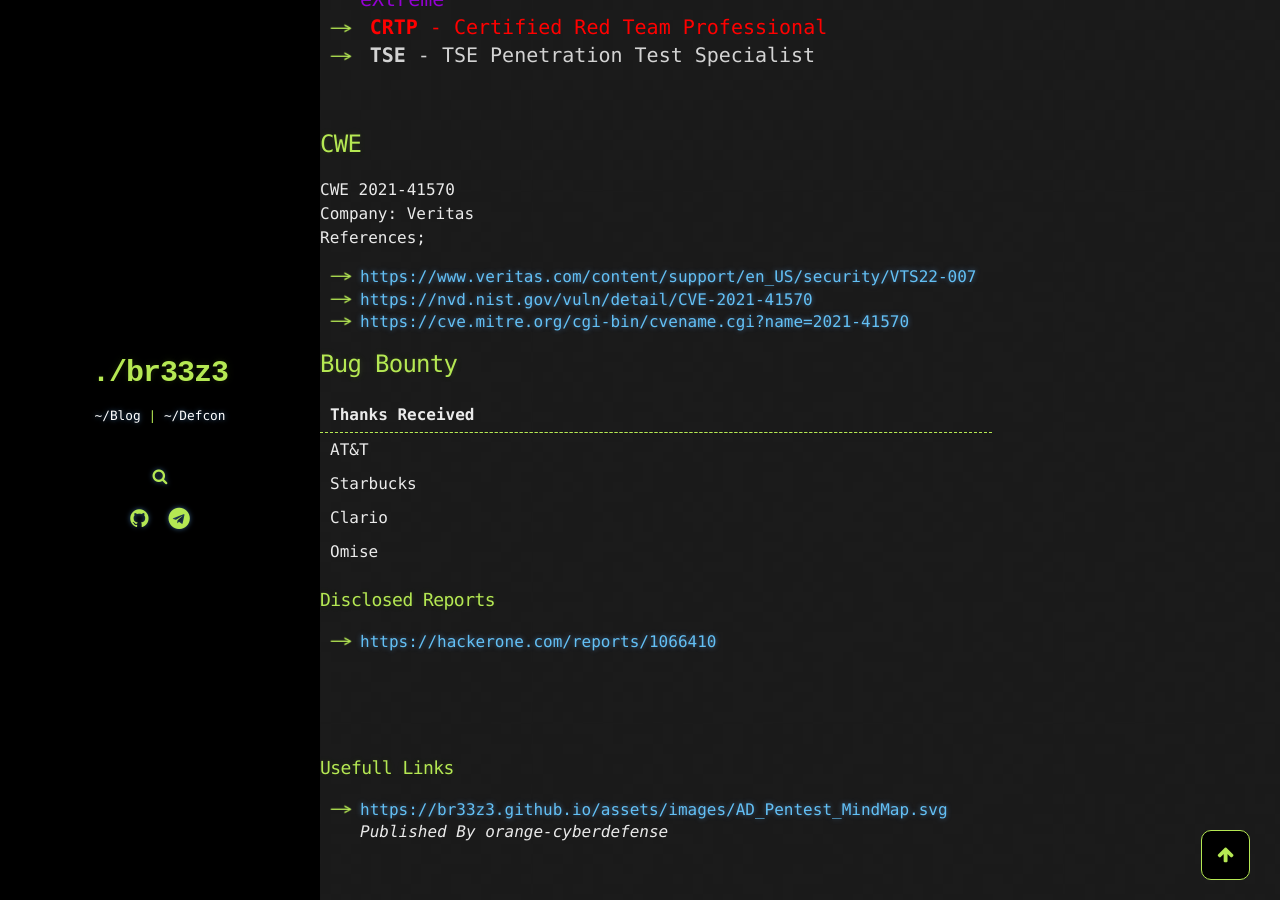
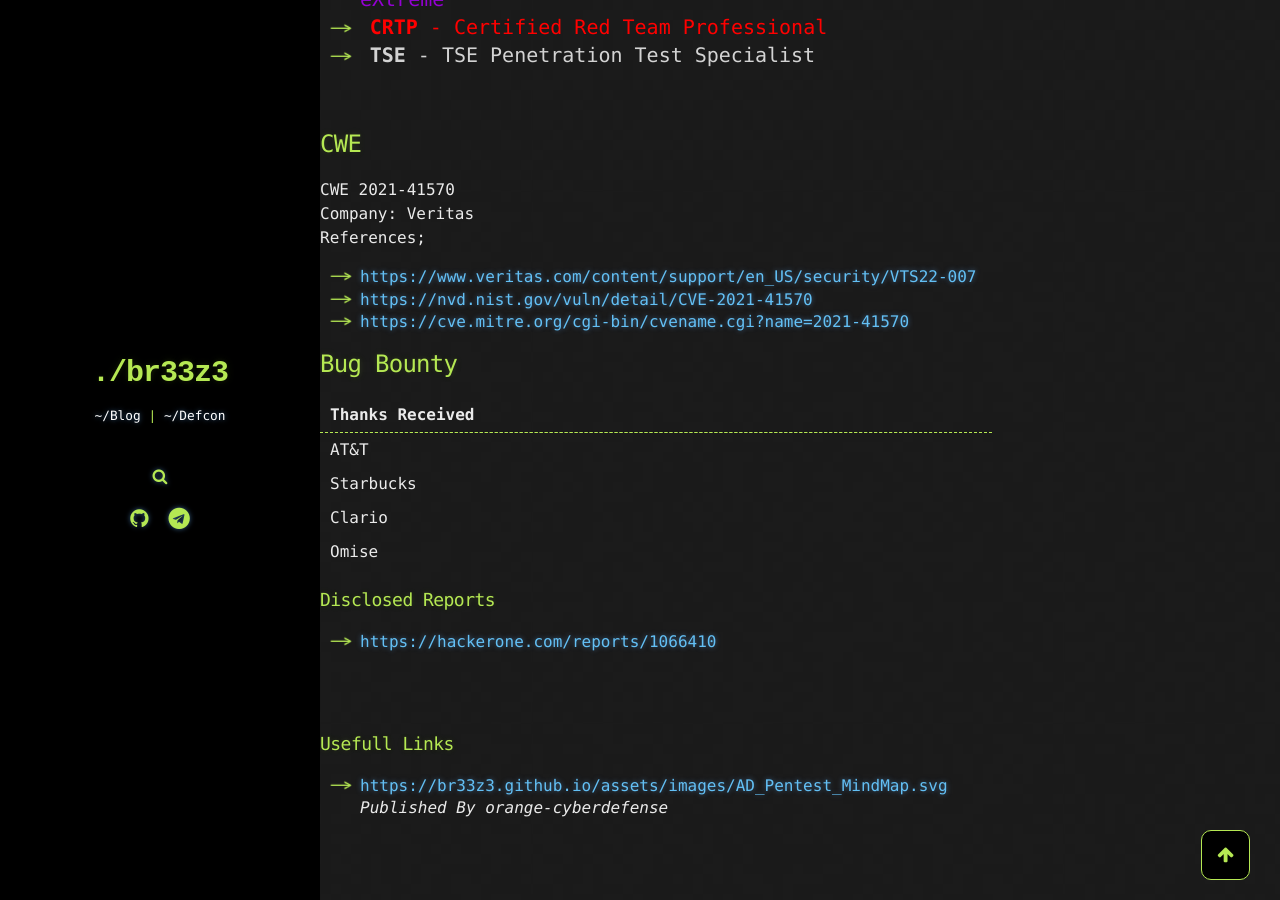
Before and after one commit to br33z3/br33z3.github.io, a Jekyll site: the page built from _pages/index.md, in a window 1280 px wide and 900 px high, scrolled down 873 px. Built offline with Jekyll 4.4.1, drawn with Linux system fonts in a browser that asks for light colours; comment, search, counter and statistics services are not loaded.

Commit message:
Update index.md

```diff
--- a/_pages/index.md
+++ b/_pages/index.md
@@ -44,9 +44,11 @@ References;<br />
 
 *   [https://hackerone.com/reports/1066410](https://hackerone.com/reports/1066410)
 
-<br /><br /><br />
+<br /><br />
 
 ### Usefull Links
 
 *   [https://br33z3.github.io/assets/images/AD_Pentest_MindMap.svg](https://br33z3.github.io/assets/images/AD_Pentest_MindMap.svg)
 <br />*Published By orange-cyberdefense*
+
+<br /><br />
```
